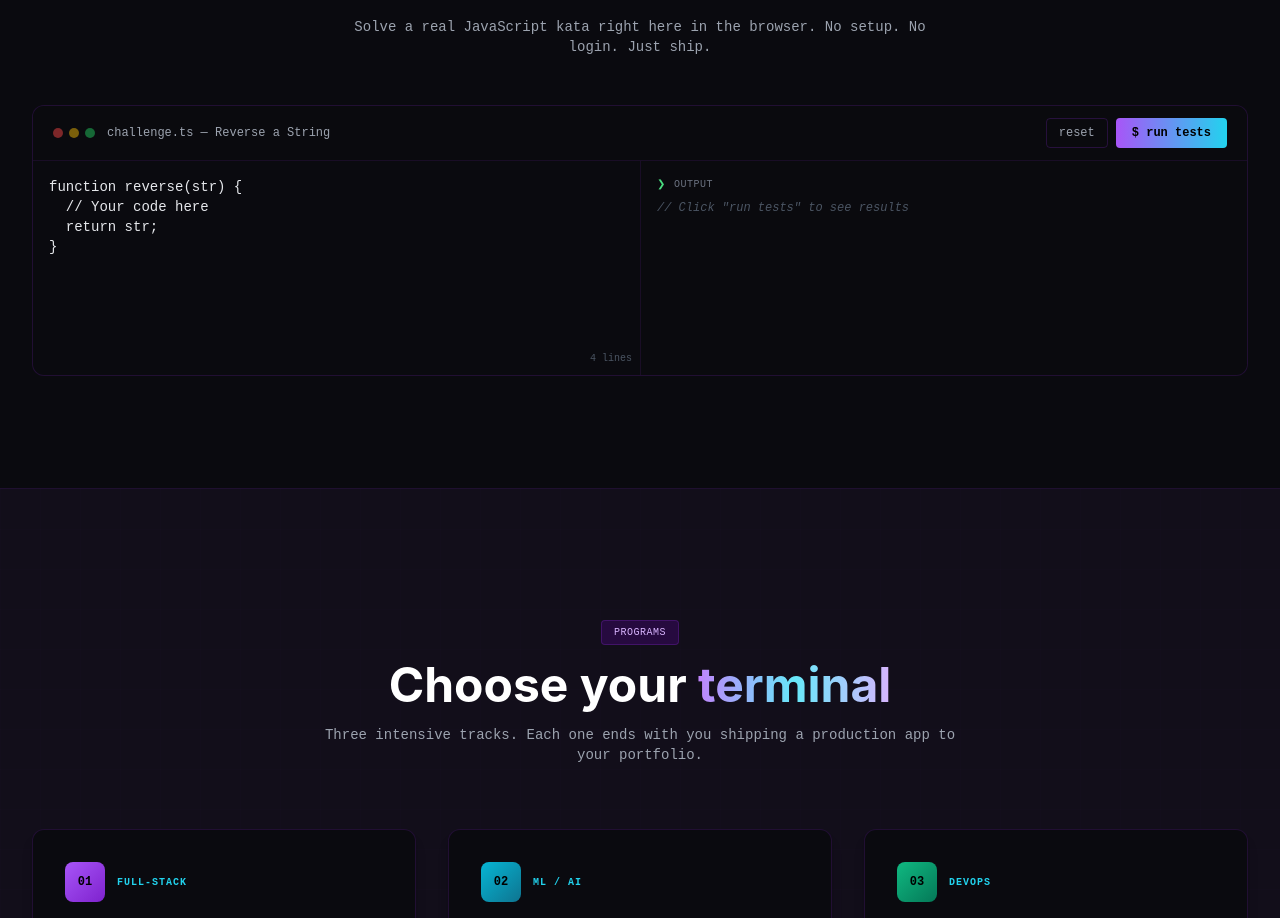
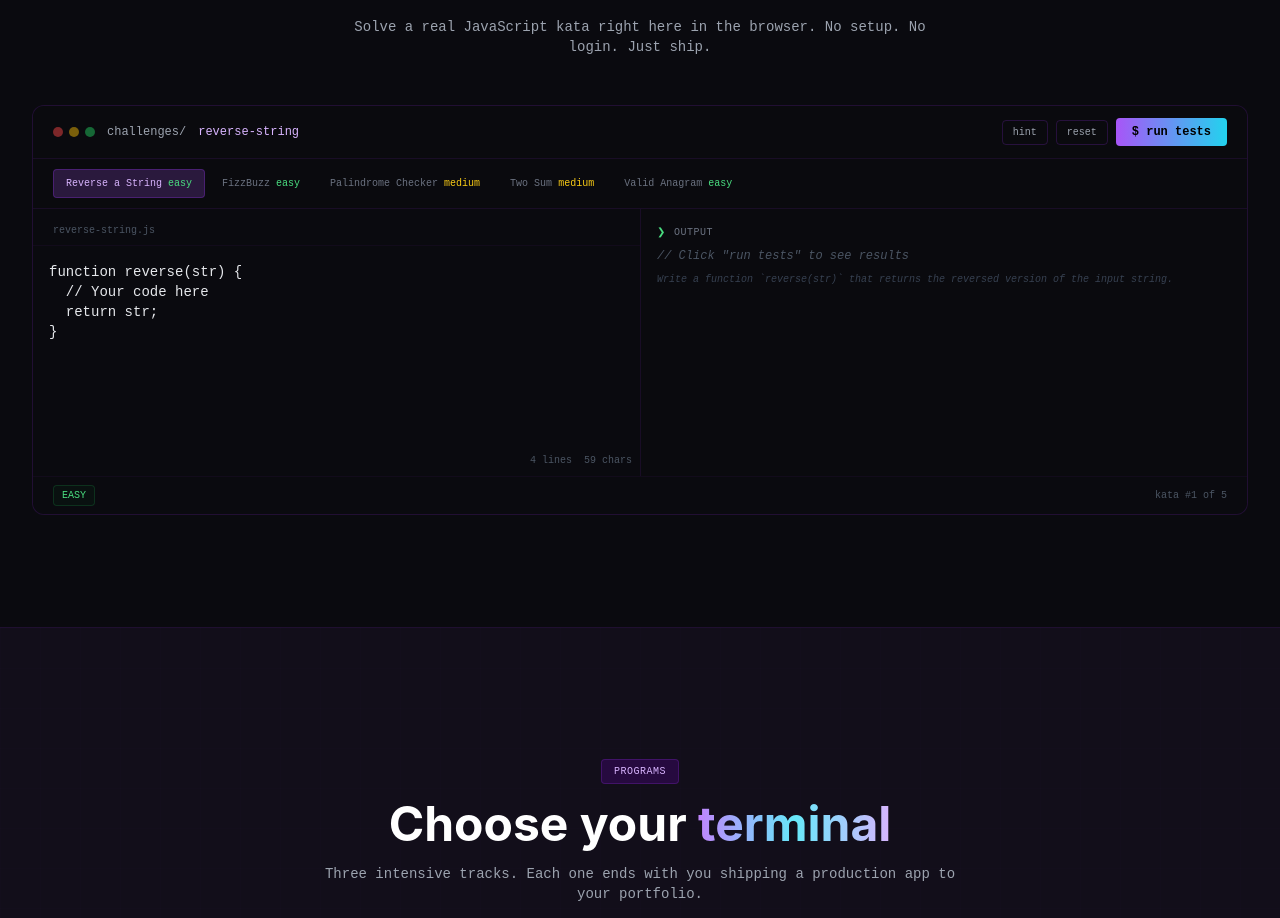
Before and after one commit to anas-khan-antimatter/mkt-byteforge-academy, a Next.js app: page / in a window 1280 px wide. Shown: the part 1255-2173 px from the top of the page. Built offline with nearby package versions, Linux system fonts and the light colour scheme.

Commit message:
antimatter: checkpoint c-1790732960888-yt28d

```diff
--- a/src/components/CodingChallenge.tsx
+++ b/src/components/CodingChallenge.tsx
@@ -1,74 +1,143 @@
 "use client";
 
-import { useState, useRef, useEffect } from "react";
-
-const KATA = {
-  title: "Reverse a String",
-  description: `Write a function \`reverse(str)\` that returns the reversed version of the input string.`,
-  starterCode: `function reverse(str) {\n  // Your code here\n  return str;\n}`,
-  tests: [
-    { input: "hello", expected: "olleh" },
-    { input: "Byteforge", expected: "egrofetyB" },
-    { input: "racecar", expected: "racecar" },
-    { input: "a", expected: "a" },
-    { input: "", expected: "" },
-  ],
-};
+import { useState, useEffect, useCallback } from "react";
+import { katas, type Kata } from "@/data/katas";
 
 type TestResult = {
+  label: string;
   input: string;
   expected: string;
   actual: string;
   passed: boolean;
 };
 
+const STORAGE_KEY = "bf-kata-scores";
+
+type Scores = Record<string, { best: number; solved: boolean }>;
+
+function loadScores(): Scores {
+  if (typeof window === "undefined") return {};
+  try {
+    return JSON.parse(localStorage.getItem(STORAGE_KEY) || "{}");
+  } catch {
+    return {};
+  }
+}
+
+function saveScores(scores: Scores) {
+  try {
+    localStorage.setItem(STORAGE_KEY, JSON.stringify(scores));
+  } catch {
+    // ignore
+  }
+}
+
+const difficultyColor: Record<string, string> = {
+  easy: "text-green-400 border-green-800/40 bg-green-950/20",
+  medium: "text-yellow-400 border-yellow-800/40 bg-yellow-950/20",
+  hard: "text-red-400 border-red-800/40 bg-red-950/20",
+};
+
 export default function CodingChallenge() {
-  const [code, setCode] = useState(KATA.starterCode);
+  const [activeKata, setActiveKata] = useState<Kata>(katas[0]);
+  const [code, setCode] = useState(katas[0].starterCode);
   const [results, setResults] = useState<TestResult[] | null>(null);
   const [allPassed, setAllPassed] = useState(false);
   const [error, setError] = useState<string | null>(null);
-  const textareaRef = useRef<HTMLTextAreaElement>(null);
+  const [showHint, setShowHint] = useState(false);
+  const [scores, setScores] = useState<Scores>({});
+  const [totalScore, setTotalScore] = useState(0);
 
-  const runTests = () => {
+  useEffect(() => {
+    const loaded = loadScores();
+    setScores(loaded);
+    const total = Object.values(loaded).reduce((s, v) => s + v.best, 0);
+    setTotalScore(total);
+  }, []);
+
+  const switchKata = (kata: Kata) => {
+    setActiveKata(kata);
+    setCode(kata.starterCode);
+    setResults(null);
+    setAllPassed(false);
+    setError(null);
+    setShowHint(false);
+  };
+
+  const runTests = useCallback(() => {
     setError(null);
     setResults(null);
     setAllPassed(false);
 
     try {
-      // Create a safe eval — wrap in function to get strict-ish scope
       const fn = new Function(`"use strict"; return (${code})`)();
       if (typeof fn !== "function") {
-        setError("Your code must return a function.");
+        setError("Your code must export a function.");
         return;
       }
 
-      const testResults: TestResult[] = KATA.tests.map((test) => {
-        const actual = String(fn(test.input));
+      const parsedInputs = activeKata.tests.map((t) => {
+        try {
+          return JSON.parse(t.input);
+        } catch {
+          return t.input;
+        }
+      });
+
+      const testResults: TestResult[] = activeKata.tests.map((test, i) => {
+        let actual: string;
+        try {
+          const result = fn(parsedInputs[i]);
+          actual = JSON.stringify(result);
+        } catch (e: any) {
+          actual = `Error: ${e?.message || "runtime error"}`;
+        }
         return {
-          input: JSON.stringify(test.input),
-          expected: JSON.stringify(test.expected),
+          label: `test(${test.input})`,
+          input: test.input,
+          expected: test.expected,
           actual,
-          passed: actual === JSON.stringify(test.expected),
+          passed: actual === test.expected,
         };
       });
 
       setResults(testResults);
-      setAllPassed(testResults.every((r) => r.passed));
+      const passed = testResults.every((r) => r.passed);
+      setAllPassed(passed);
+
+      if (passed) {
+        const points = activeKata.tests.length * 10;
+        setScores((prev) => {
+          const existing = prev[activeKata.id];
+          const best = existing ? Math.max(existing.best, points) : points;
+          const updated = { ...prev, [activeKata.id]: { best, solved: true } };
+          saveScores(updated);
+          setTotalScore(Object.values(updated).reduce((s, v) => s + v.best, 0));
+          return updated;
+        });
+      }
     } catch (e: any) {
-      setError(e?.message || "Something went wrong. Check your syntax.");
+      setError(e?.message || "Syntax error. Check your code carefully.");
     }
-  };
+  }, [code, activeKata]);
 
   const resetCode = () => {
-    setCode(KATA.starterCode);
+    setCode(activeKata.starterCode);
     setResults(null);
     setAllPassed(false);
     setError(null);
+    setShowHint(false);
+  };
+
+  const statusForKata = (kata: Kata) => {
+    const s = scores[kata.id];
+    if (s?.solved) return { label: "✓ solved", cls: "text-green-400" };
+    return { label: `${kata.difficulty}`, cls: difficultyColor[kata.difficulty].split(" ")[0] };
   };
 
   return (
     <div className="rounded-xl border border-purple-900/30 bg-surface overflow-hidden">
-      {/* Header */}
+      {/* Top bar */}
       <div className="flex items-center justify-between px-5 py-3 border-b border-purple-900/20 bg-surface/50">
         <div className="flex items-center gap-3">
           <div className="flex gap-1.5">
@@ -76,12 +145,24 @@ export default function CodingChallenge() {
             <span className="w-2.5 h-2.5 rounded-full bg-yellow-500/50" />
             <span className="w-2.5 h-2.5 rounded-full bg-green-500/50" />
           </div>
-          <span className="font-mono text-xs text-gray-400">challenge.ts — {KATA.title}</span>
+          <span className="font-mono text-xs text-gray-400">challenges/</span>
+          <span className="font-mono text-xs text-purple-300">{activeKata.id}</span>
+          {totalScore > 0 && (
+            <span className="text-[10px] font-mono text-yellow-500 border border-yellow-800/30 rounded px-1.5 py-0.5">
+              {totalScore} pts
+            </span>
+          )}
         </div>
-        <div className="flex gap-2">
+        <div className="flex items-center gap-2">
+          <button
+            onClick={() => setShowHint(!showHint)}
+            className="px-2.5 py-1 rounded text-[10px] font-mono text-gray-400 border border-purple-800/30 hover:bg-purple-950/30 transition-colors"
+          >
+            {showHint ? "hide hint" : "hint"}
+          </button>
           <button
             onClick={resetCode}
-            className="px-3 py-1.5 rounded text-xs font-mono text-gray-400 border border-purple-800/30 hover:bg-purple-950/30 hover:text-gray-200 transition-colors"
+            className="px-2.5 py-1 rounded text-[10px] font-mono text-gray-400 border border-purple-800/30 hover:bg-purple-950/30 transition-colors"
           >
             reset
           </button>
@@ -94,36 +175,85 @@ export default function CodingChallenge() {
         </div>
       </div>
 
+      {/* Kata selector tabs */}
+      <div className="flex overflow-x-auto gap-1 px-5 py-2.5 border-b border-purple-900/20 bg-surface/30">
+        {katas.map((kata) => {
+          const st = statusForKata(kata);
+          return (
+            <button
+              key={kata.id}
+              onClick={() => switchKata(kata)}
+              className={`flex-shrink-0 text-[10px] font-mono px-3 py-1.5 rounded transition-all ${
+                activeKata.id === kata.id
+                  ? "bg-purple-500/20 text-purple-300 border border-purple-600/30"
+                  : "text-gray-500 border border-transparent hover:border-purple-800/30 hover:text-gray-300"
+              }`}
+            >
+              {kata.title}
+              <span className={`ml-1.5 ${st.cls}`}>{st.label}</span>
+            </button>
+          );
+        })}
+      </div>
+
+      {/* Hint banner */}
+      {showHint && (
+        <div className="px-5 py-2.5 bg-yellow-950/20 border-b border-yellow-800/20">
+          <div className="flex items-start gap-2">
+            <span className="text-yellow-500 font-mono text-[10px] mt-0.5">💡</span>
+            <span className="text-[11px] font-mono text-yellow-300/80">
+              {activeKata.hint}
+            </span>
+          </div>
+        </div>
+      )}
+
       {/* Editor + output split */}
       <div className="grid md:grid-cols-2 divide-y md:divide-y-0 md:divide-x divide-purple-900/20">
         {/* Code editor */}
         <div className="relative">
+          <div className="px-5 py-1.5 border-b border-purple-900/10 bg-surface/20">
+            <span className="text-[10px] font-mono text-gray-600">
+              {activeKata.id}.js
+            </span>
+          </div>
           <textarea
-            ref={textareaRef}
             value={code}
-            onChange={(e) => setCode(e.target.value)}
-            className="w-full h-52 p-4 bg-transparent text-sm font-mono text-gray-200 outline-none resize-none border-0 focus:ring-0 placeholder:text-gray-600"
+            onChange={(e) => {
+              setCode(e.target.value);
+              setResults(null);
+              setAllPassed(false);
+            }}
+            className="w-full h-56 p-4 bg-transparent text-sm font-mono text-gray-200 outline-none resize-none border-0 focus:ring-0 placeholder:text-gray-600"
             spellCheck={false}
             autoComplete="off"
             autoCorrect="off"
             autoCapitalize="off"
           />
-          <div className="absolute bottom-2 right-2">
+          <div className="absolute bottom-2 right-2 flex gap-3">
             <span className="text-[10px] font-mono text-gray-600">
               {code.split("\n").length} lines
+            </span>
+            <span className="text-[10px] font-mono text-gray-600">
+              {code.length} chars
             </span>
           </div>
         </div>
 
         {/* Output */}
-        <div className="p-4 bg-surface/30 min-h-[13rem]">
+        <div className="p-4 bg-surface/30 min-h-[14rem]">
           <div className="font-mono text-[10px] text-gray-500 uppercase tracking-wider mb-2 flex items-center gap-2">
             <span className="text-green-400">❯</span>
             <span>output</span>
+            {allPassed && (
+              <span className="text-green-400 text-[10px] bg-green-500/10 border border-green-800/30 rounded px-1.5 py-0.5 ml-auto">
+                all {activeKata.tests.length} ✓
+              </span>
+            )}
           </div>
 
           {error && (
-            <div className="text-red-400 text-xs font-mono mb-2">
+            <div className="text-red-400 text-xs font-mono mb-2 p-2 rounded bg-red-950/20 border border-red-800/20">
               <span className="text-red-500">✗</span> {error}
             </div>
           )}
@@ -133,32 +263,35 @@ export default function CodingChallenge() {
               {results.map((r, i) => (
                 <div
                   key={i}
-                  className={`text-xs font-mono px-2 py-1 rounded ${
+                  className={`text-xs font-mono px-2 py-1.5 rounded ${
                     r.passed
                       ? "text-green-400 bg-green-500/5"
                       : "text-red-400 bg-red-500/5"
                   }`}
                 >
                   <span>{r.passed ? "✓" : "✗"}</span>{" "}
-                  <span className="text-gray-500">reverse</span>(
-                  <span className="text-yellow-300">{r.input}</span>)
+                  <span className="text-gray-500">test({r.label})</span>
                   <span className="text-gray-600"> → </span>
                   <span className={r.passed ? "text-green-300" : "text-red-300"}>
                     {r.actual}
                   </span>
                   {!r.passed && (
-                    <span className="text-gray-500">
-                      {" "}
-                      (expected {r.expected})
-                    </span>
+                    <div className="text-[10px] text-gray-500 mt-0.5 pl-4">
+                      expected: <span className="text-yellow-300">{r.expected}</span>
+                    </div>
                   )}
                 </div>
               ))}
               <div className="mt-3 pt-2 border-t border-purple-900/20 flex items-center gap-2">
                 {allPassed ? (
-                  <span className="text-green-400 text-xs font-mono font-bold">
-                    ✓ All {results.length} tests passed. You ship.
-                  </span>
+                  <>
+                    <span className="text-green-400 text-xs font-mono font-bold">
+                      ✓ Challenge solved! +{activeKata.tests.length * 10} points
+                    </span>
+                    <span className="text-yellow-500 text-[10px] font-mono">
+                      ★
+                    </span>
+                  </>
                 ) : (
                   <span className="text-yellow-400 text-xs font-mono">
                     {results.filter((r) => r.passed).length}/{results.length} passed. Keep hacking.
@@ -167,12 +300,25 @@ export default function CodingChallenge() {
               </div>
             </div>
           ) : (
-            <div className="text-xs font-mono text-gray-600 italic">
-              {`// Click "run tests" to see results`}
+            <div className="text-xs font-mono text-gray-600 italic space-y-2">
+              <div>{`// Click "run tests" to see results`}</div>
+              <div className="text-[10px] text-gray-700">
+                {activeKata.description}
+              </div>
             </div>
           )}
         </div>
       </div>
+
+      {/* Difficulty badge */}
+      <div className="flex items-center justify-between px-5 py-2 border-t border-purple-900/10 bg-surface/20">
+        <span className={`text-[10px] font-mono px-2 py-0.5 rounded border ${difficultyColor[activeKata.difficulty]}`}>
+          {activeKata.difficulty.toUpperCase()}
+        </span>
+        <span className="text-[10px] font-mono text-gray-600">
+          kata #{katas.indexOf(activeKata) + 1} of {katas.length}
+        </span>
+      </div>
     </div>
   );
 }
```
